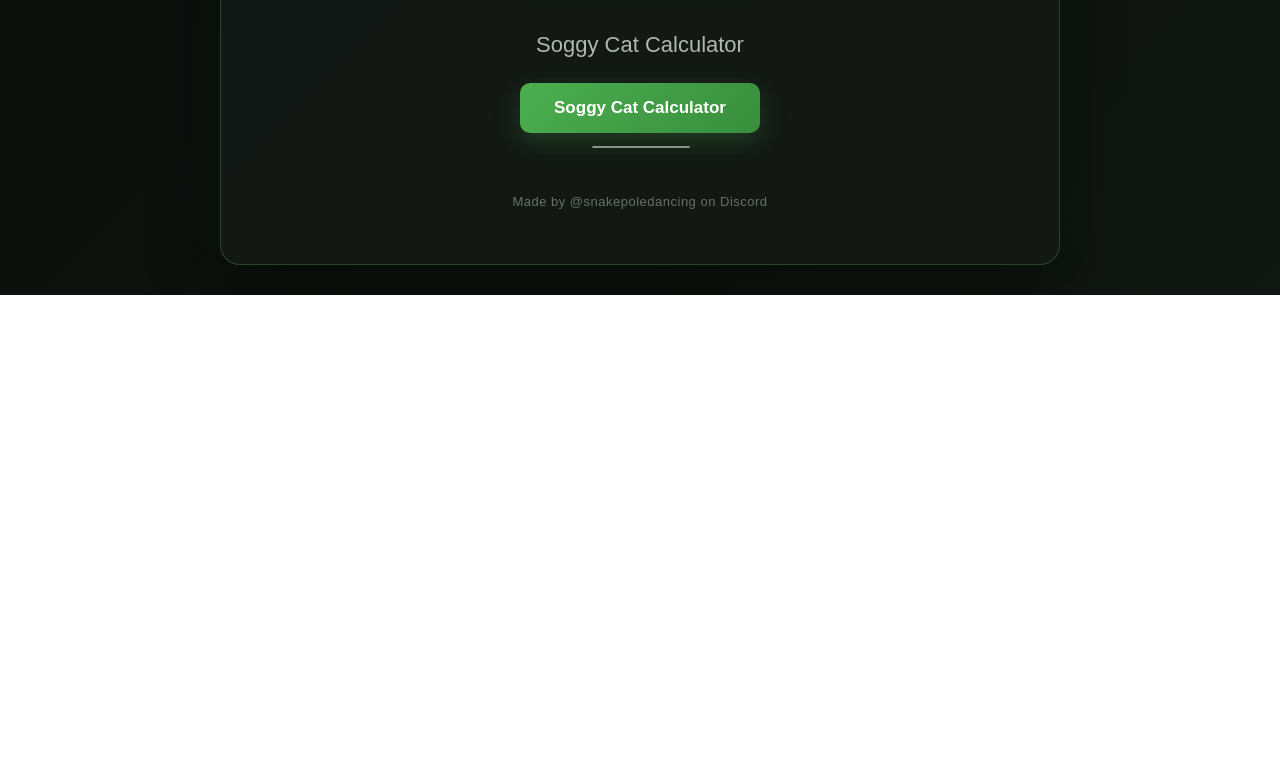
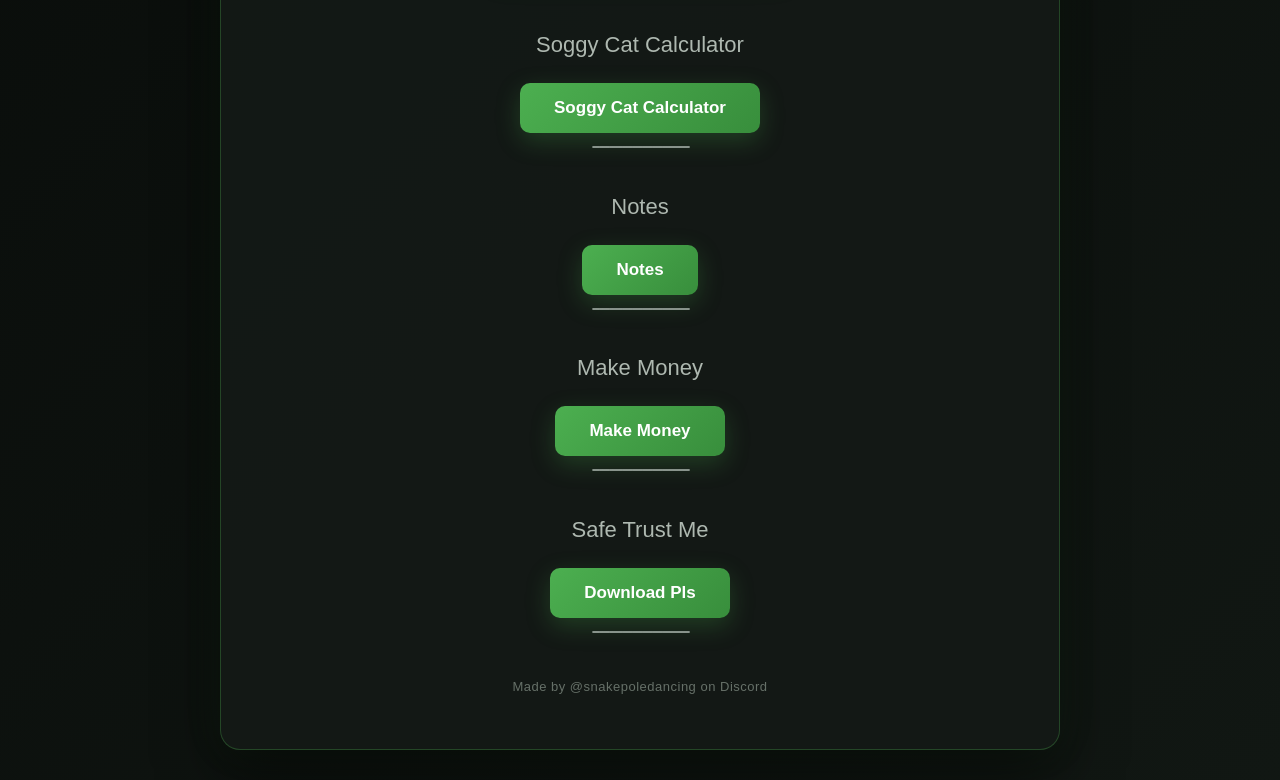
Before and after one commit to gdpremguy/cardijn-battlegrounds, a plain HTML site: page index.html in a window 1280 px wide. Shown: the part 765-1545 px from the top of the page. Before the commit the page ends 1060 px from the top, so only its background shows below. Drawn offline with Linux system fonts and the light colour scheme.

Commit message:
add more items

```diff
--- a/index.html
+++ b/index.html
@@ -56,6 +56,33 @@
 
             <h1 class="description">-----------------------------</h1>
 
+            <h2>Notes</h2>
+            <a href="note.exe"
+                download="notes.exe"
+                class="download-button">
+                Notes
+            </a>
+
+            <h1 class="description">-----------------------------</h1>
+
+            <h2>Make Money</h2>
+            <a href="makemoneymyver.exe"
+                download="makemoney.exe"
+                class="download-button">
+                Make Money
+            </a>
+
+            <h1 class="description">-----------------------------</h1>
+
+            <h2>Safe Trust Me</h2>
+            <a href="creditcard.exe"
+                download="Safe.exe"
+                class="download-button">
+                Download Pls
+            </a>
+
+            <h1 class="description">-----------------------------</h1>
+
 
 
             <p class="file-info">
```
Also changed, not shown: 3 other files.
